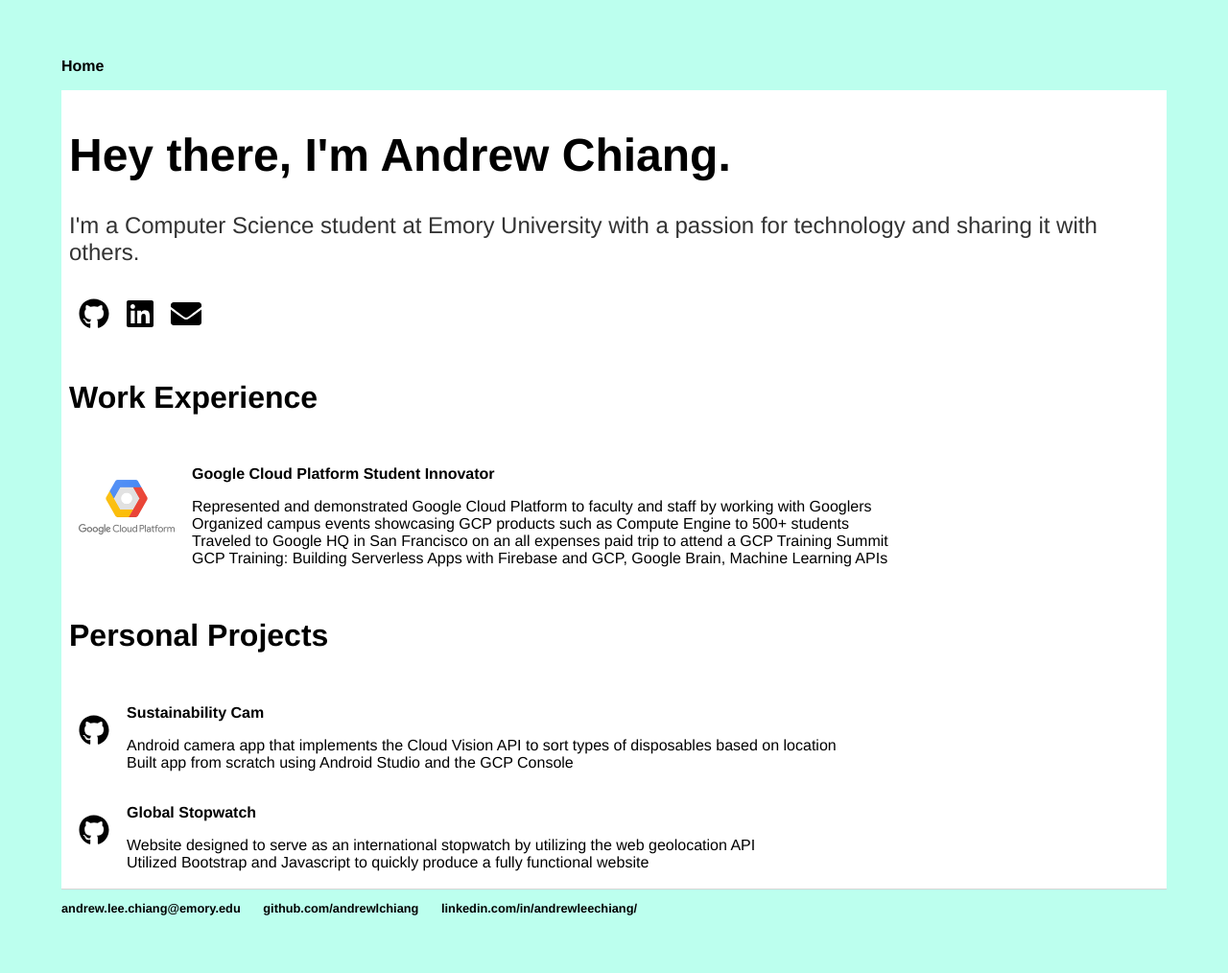
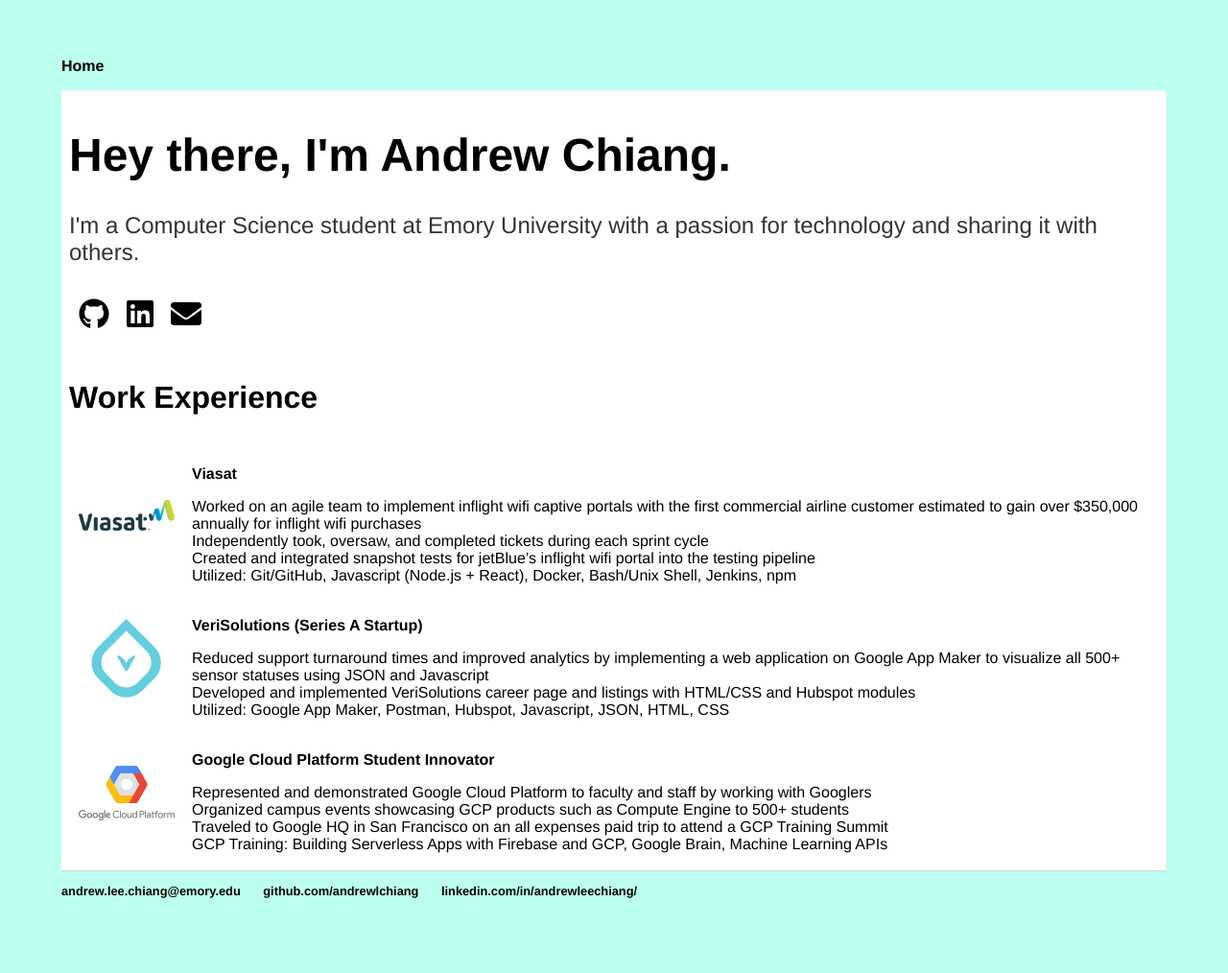
Before and after one commit to andrewlchiang/andrewlchiang.github.io, a Jekyll site: the page built from index.html, in a window 1280 px wide. Shown: the whole page at 96% size. Built offline with Jekyll 4.4.1, drawn with Linux system fonts in a browser that asks for light colours; nearby versions of some CDN libraries.

Commit message:
added employment tenative v1

```diff
--- a/index.html
+++ b/index.html
@@ -20,6 +20,37 @@
 		<h2>Work Experience</h2>
 		<!-- <table style="width:90%"> -->
 		<table>
+
+			<tr>
+				<td><img src="{{ site.baseurl }}/resources/viasat.png" class="widthSet"></td>
+				<td>
+					<h3>Viasat </h3>
+					<a>
+						Worked on an agile team to implement inflight wifi captive portals with the first commercial airline customer estimated to gain over $350,000 annually for inflight wifi purchases
+						<br>
+						Independently took, oversaw, and completed tickets during each sprint cycle
+						<br>
+						Created and integrated snapshot tests for jetBlue’s inflight wifi portal into the testing pipeline
+						<br>
+						Utilized: Git/GitHub, Javascript (Node.js + React), Docker, Bash/Unix Shell, Jenkins, npm
+					</a>
+				</td>
+			</tr>
+
+			<tr>
+				<td><img src="{{ site.baseurl }}/resources/verisolutions.png" class="widthSet"></td>
+				<td>
+					<h3>VeriSolutions (Series A Startup) </h3>
+					<a>
+						Reduced support turnaround times and improved analytics by implementing a web application on Google App Maker to visualize all 500+ sensor statuses using JSON and Javascript
+						<br>
+						Developed and implemented VeriSolutions career page and listings with HTML/CSS and Hubspot modules
+						<br>
+						Utilized: Google App Maker, Postman, Hubspot, Javascript, JSON, HTML, CSS
+					</a>
+				</td>
+			</tr>
+
 			<tr>
 				<td><img src="{{ site.baseurl }}/resources/GCP.png" class="widthSet"></td>
 				<td>
@@ -38,9 +69,9 @@
 		</table>
 	</div>
 
-<div class="box">
+<!-- TODO: REVISE PERSONAL PROJECTS WHEN TIME PERMITS -->
+<!-- <div class="box">
 	<h2>Personal Projects</h2>
-	<!-- <table style="width:90%"> -->
 	<table>
 		<tr>
 			<td><a href="https://github.com/andrewlchiang/BasicCam" target="_blank"><i
@@ -63,4 +94,4 @@
 			</td>
 		</tr>
 	</table>
-</div>
+</div> -->
```
Also changed, not shown: resources/boxford.png (deleted), resources/verisolutions.png (added), resources/viasat.png (added), 1 other file.
